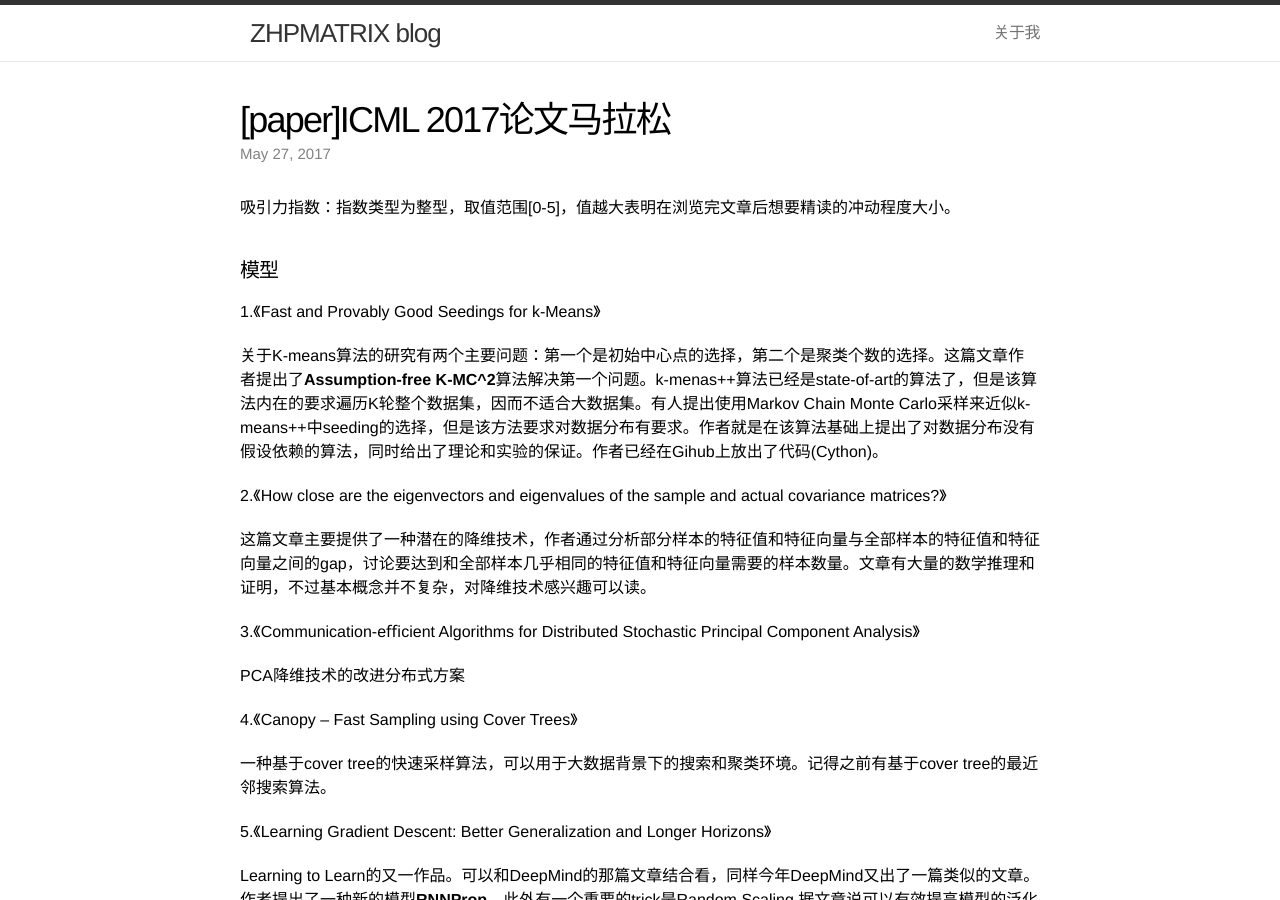
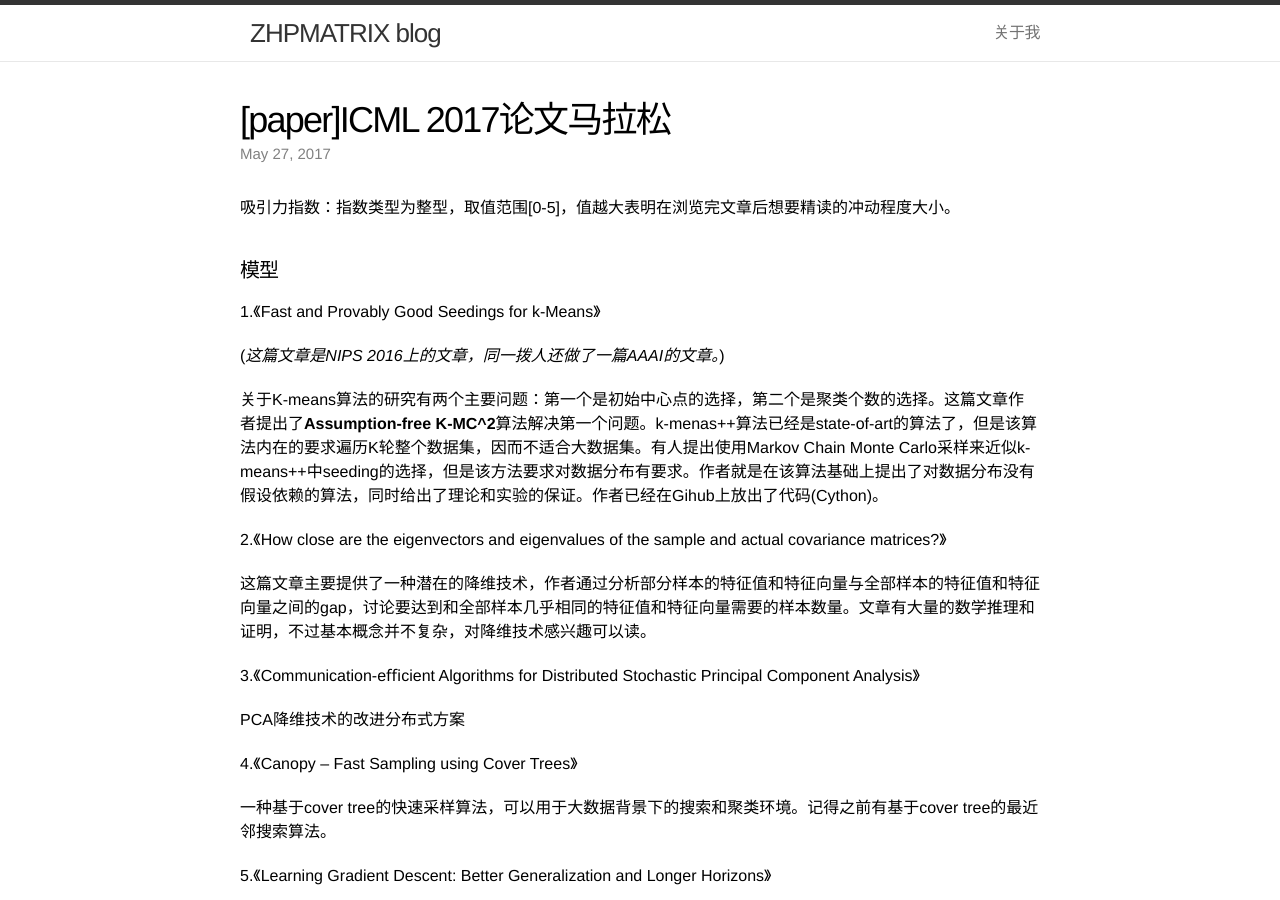
Before and after one commit to zhpmatrix/zhpmatrix.github.io, a Jekyll site: the page built from _posts/2017-05-27-icml-2017-notes.md, in a window 1280 px wide and 900 px high. Built offline with Jekyll 4.4.1, drawn with Linux system fonts in a browser that asks for light colours; comment, search, counter and statistics services are not loaded.

Commit message:
add new content to icml notes

```diff
--- a/_posts/2017-05-27-icml-2017-notes.md
+++ b/_posts/2017-05-27-icml-2017-notes.md
@@ -12,6 +12,8 @@ mathjax: true
 #### 模型
 
 1.《Fast and Provably Good Seedings for k-Means》
+
+(_这篇文章是NIPS 2016上的文章，同一拨人还做了一篇AAAI的文章。_)
 
 关于K-means算法的研究有两个主要问题：第一个是初始中心点的选择，第二个是聚类个数的选择。这篇文章作者提出了**Assumption-free K-MC^2**算法解决第一个问题。k-menas++算法已经是state-of-art的算法了，但是该算法内在的要求遍历K轮整个数据集，因而不适合大数据集。有人提出使用Markov Chain Monte Carlo采样来近似k-means++中seeding的选择，但是该方法要求对数据分布有要求。作者就是在该算法基础上提出了对数据分布没有假设依赖的算法，同时给出了理论和实验的保证。作者已经在Gihub上放出了代码(Cython)。
 
@@ -100,3 +102,5 @@ Andrej Karpathy做的一个stats，关于论文机构，关于学术界和工业
 3.[让计算机学会学习Let Computers Learn to Learn](https://zhuanlan.zhihu.com/p/21362413)
 
 DeepMind ICML 2017的文章 Learning to learn without gradient descent by gradient descent
+
+4.[关于K-MC^2的讨论](https://zhuanlan.zhihu.com/p/25037146)
```
